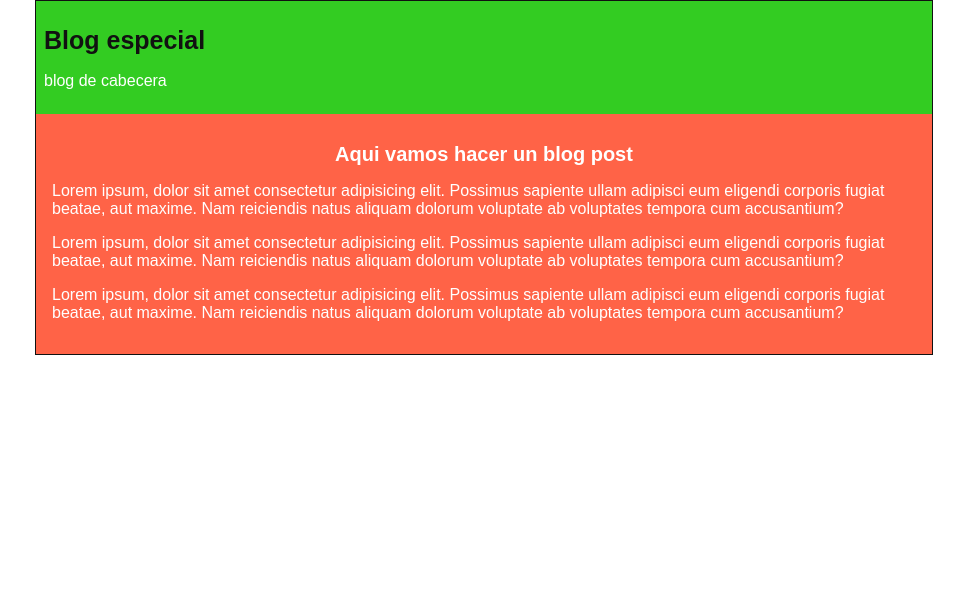
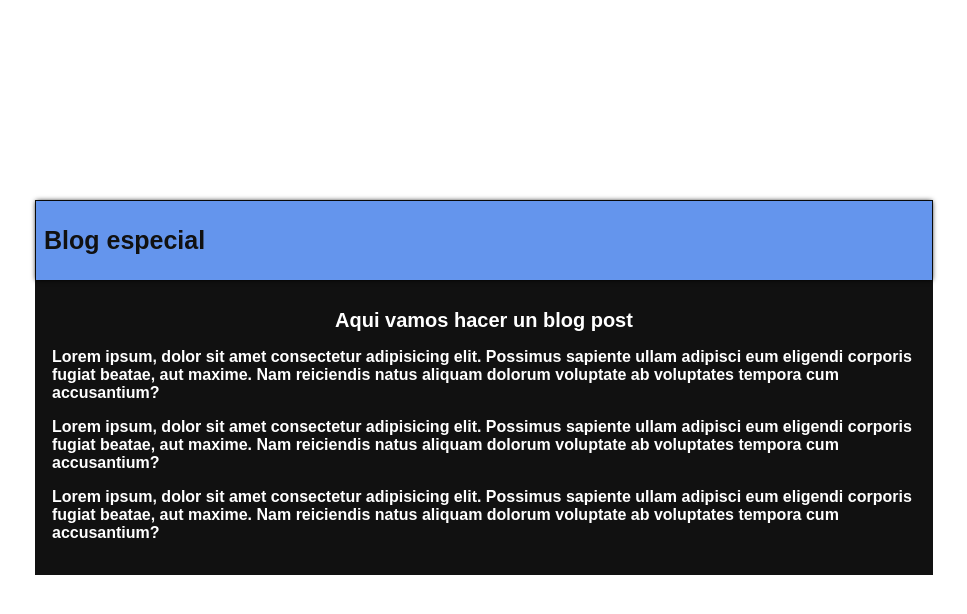
Before and after one commit to steven55sol/Blog, a plain HTML site: page index.html in a window 1280 px wide. Shown: the whole page, without its empty margins (156-1123 px from the left). Drawn offline with Linux system fonts and the light colour scheme.

Commit message:
Cambios en el blog

```diff
--- a/css/estilo.css
+++ b/css/estilo.css
@@ -5,13 +5,15 @@ body{
     font-family: "Arial";
     margin: 0;
     padding: 0;
+    font-weight: bold;
 }
 
 #cabecera {
-    background-color: #3c2;
+    background-color: cornflowerblue;
     margin: 0;
     padding: 0.5em;
     font-size: 1em;
+    box-shadow: 0px 0px 5px #000;
 }
 
 
@@ -20,8 +22,8 @@ body{
     padding: 0;
     text-align: left;
     border: 1px solid #111;
-    margin: 0 auto;
-    background-color: tomato;
+    margin: 200px auto;
+    background-color: #111;
 }
 
 #post h1{
--- a/index.html
+++ b/index.html
@@ -10,7 +10,6 @@
    <div id="container">
     <div id="cabecera">
         <h1 id="title">Blog especial</h1>
-        <p>blog de cabecera</p>
     </div>
       <div id="post">
           <h1>Aqui vamos hacer un blog post</h1>
```
